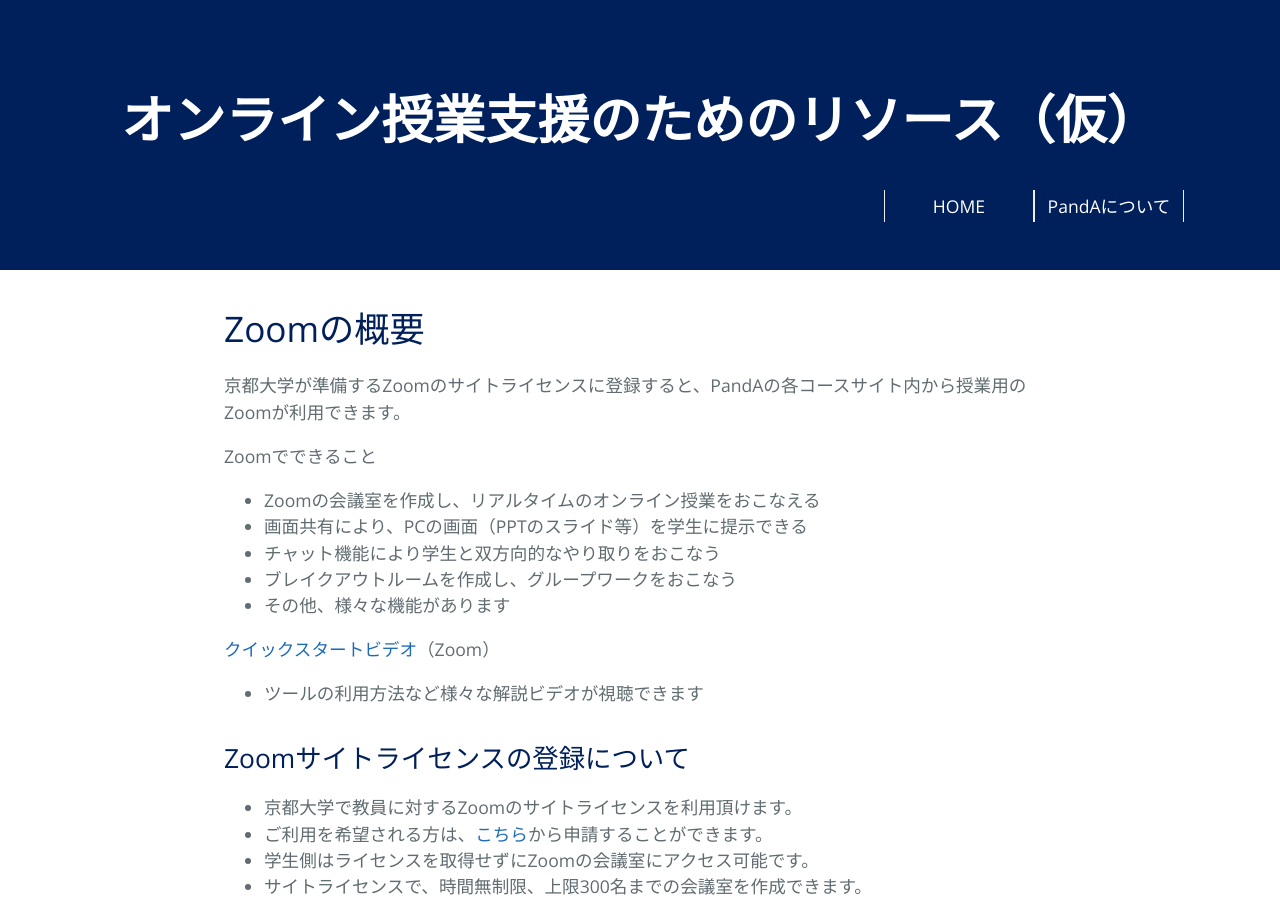
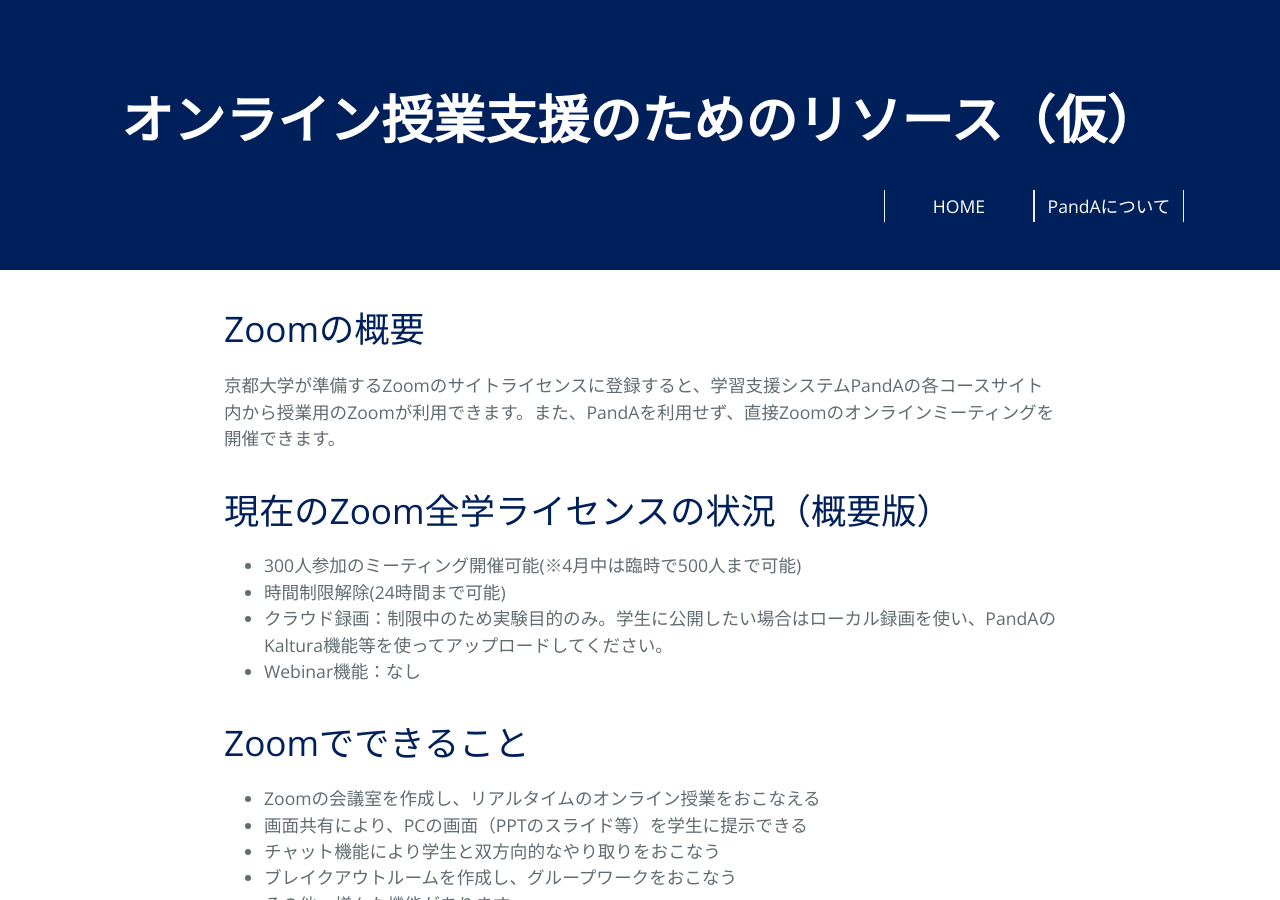
Before and after one commit to kyoto-u/online-edu, a Jekyll site: the page built from zoom.md, in a window 1280 px wide and 900 px high. Built offline with Jekyll 4.4.1, drawn with Linux system fonts in a browser that asks for light colours.

Commit message:
add license overview

```diff
--- a/zoom.md
+++ b/zoom.md
@@ -1,12 +1,20 @@
 ---
 layout: default
-title: オンラインミーティングサービス(全学Zoom)ポータル
+title: オンラインミーティングサービス(Zoom全学ライセンス)ポータル
 ---
 # Zoomの概要
 
-京都大学が準備するZoomのサイトライセンスに登録すると、PandAの各コースサイト内から授業用のZoomが利用できます。
+京都大学が準備するZoomのサイトライセンスに登録すると、学習支援システムPandAの各コースサイト内から授業用のZoomが利用できます。また、PandAを利用せず、直接Zoomのオンラインミーティングを開催できます。
 
-Zoomでできること
+# 現在のZoom全学ライセンスの状況（概要版）
+- 300人参加のミーティング開催可能(※4月中は臨時で500人まで可能)
+- 時間制限解除(24時間まで可能)
+- クラウド録画：制限中のため実験目的のみ。学生に公開したい場合はローカル録画を使い、PandAのKaltura機能等を使ってアップロードしてください。
+- Webinar機能：なし
+
+<!-- その他詳細なオプションについては以下 -->
+
+# Zoomでできること
 - Zoomの会議室を作成し、リアルタイムのオンライン授業をおこなえる
 - 画面共有により、PCの画面（PPTのスライド等）を学生に提示できる
 - チャット機能により学生と双方向的なやり取りをおこなう
```
